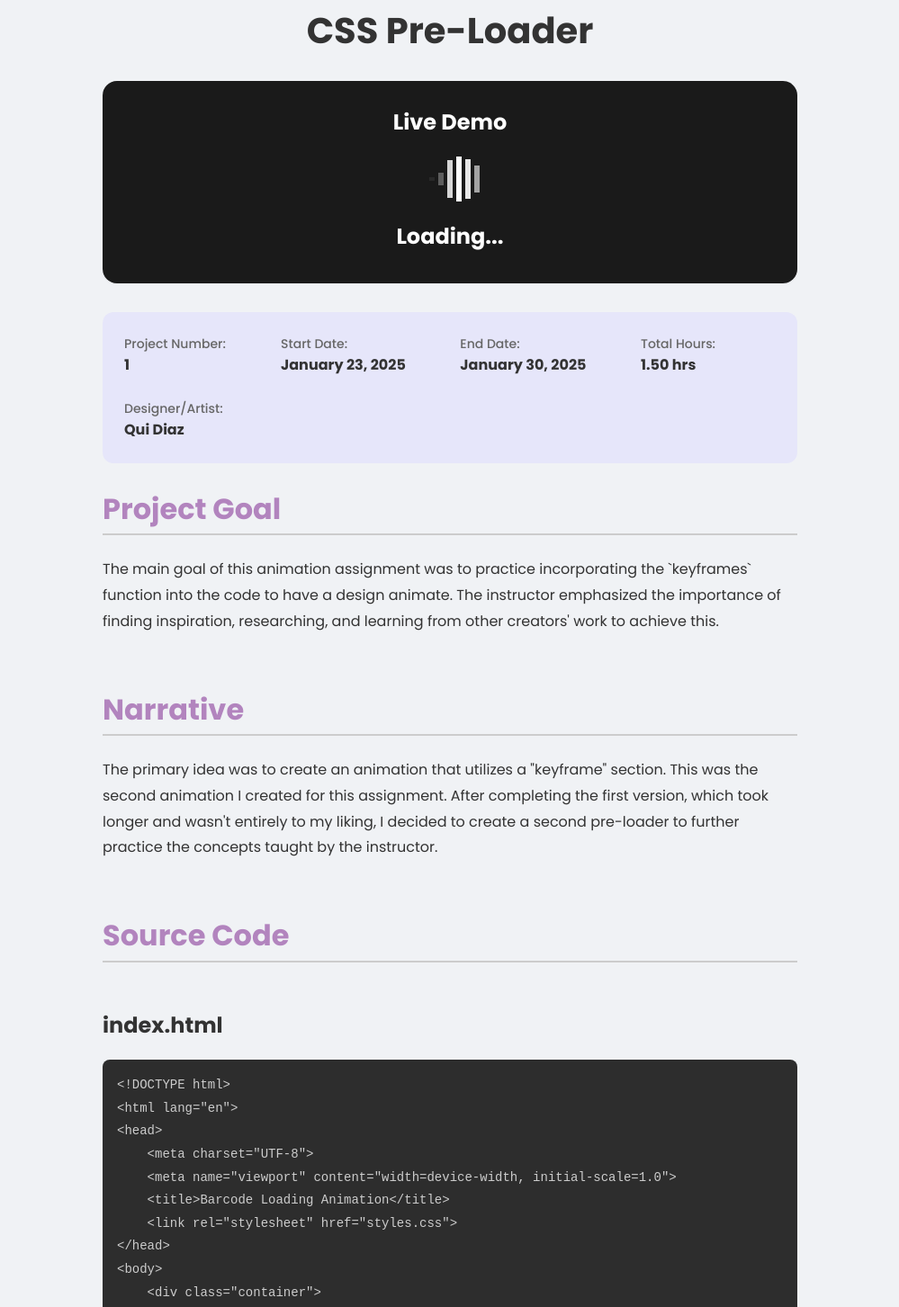
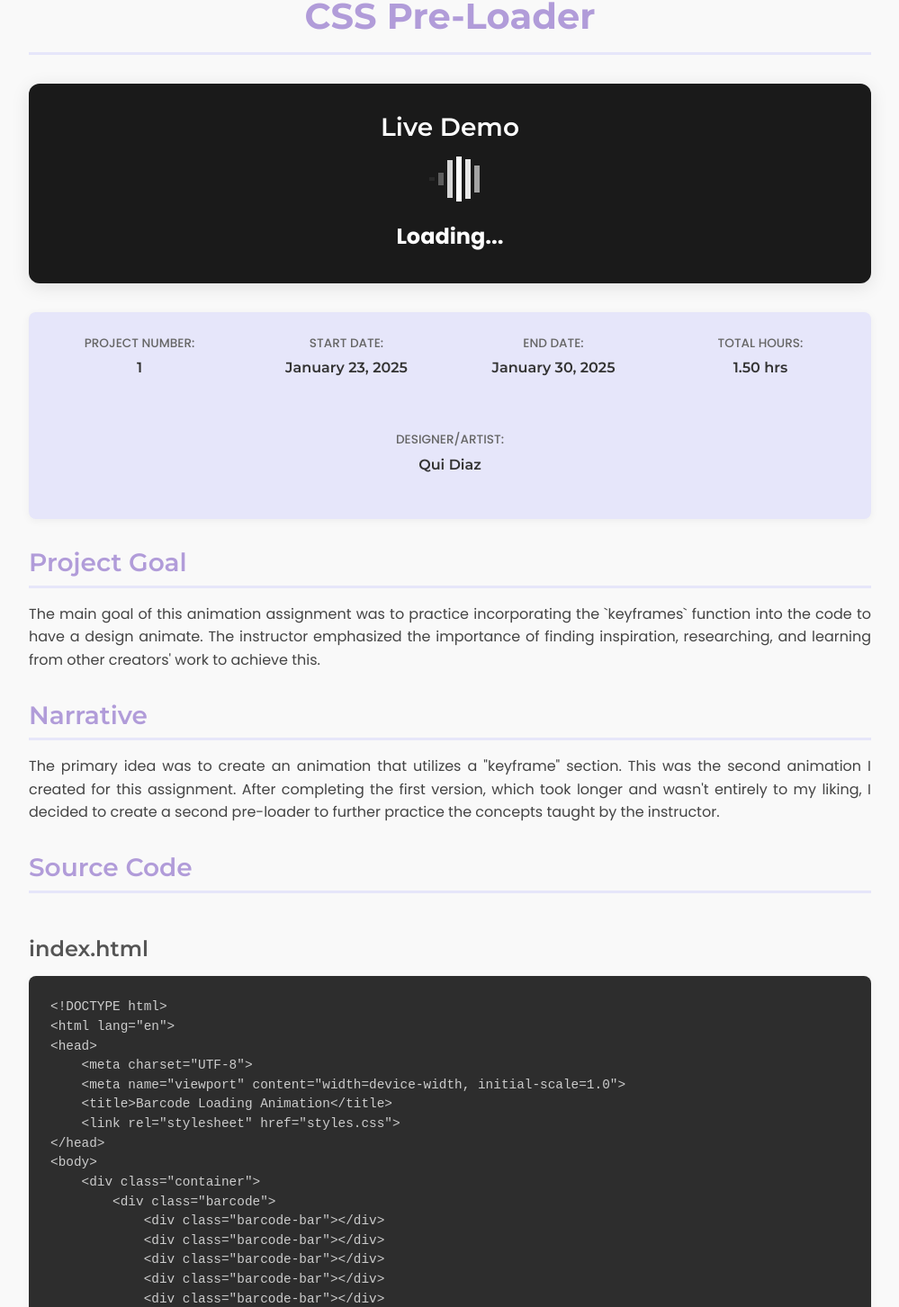
Before and after one commit to 5u2y/Summer-Portfolio, a React (Vite) app: page /projects/css-preloader in a window 1280 px wide. Shown: the part 136-1589 px from the top of the page at 90% size, without its empty margins (140-1139 px from the left). Built offline with nearby package versions, Linux system fonts and the light colour scheme.

Commit message:
Changed how the CSS Pre-Loader page looked like

```diff
--- a/src/pages/projects/CssPreloaderPage/CssPreloaderPage.module.css
+++ b/src/pages/projects/CssPreloaderPage/CssPreloaderPage.module.css
@@ -1,38 +1,49 @@
 /* src/pages/projects/CssPreloaderPage/CssPreloaderPage.module.css */
+@import url('https://fonts.googleapis.com/css2?family=Montserrat:wght@400;600;700&family=Poppins:wght@400;500&display=swap');
+
+/* Main page container styling from TermProjectPage */
 .projectPage {
-    max-width: 900px;
+    max-width: 1000px;
     margin: 0 auto;
-    /* Adjusting horizontal padding for better responsiveness */
-    padding: var(--spacing-xl) 5vw;
-    color: var(--color-text-primary);
+    padding: 2rem;
+    font-family: 'Montserrat', 'Poppins', sans-serif;
+    color: #333;
+    background-color: #f9f9f9;
+    border-radius: 12px;
+    box-shadow: 0 4px 20px rgba(0, 0, 0, 0.1);
+    line-height: 1.6;
 }
 
+/* Project title styling from TermProjectPage */
 .projectTitle {
-    font-size: var(--font-size-h1);
+    font-size: 2.5rem;
+    font-weight: 700;
+    color: #B19CD9; /* Soft purple */
     text-align: center;
-    /* Reduced bottom margin for a more compact title */
-    margin-bottom: var(--spacing-lg);
+    margin-bottom: 2rem;
+    border-bottom: 3px solid #E6E6FA;
+    padding-bottom: 1rem;
 }
 
-  /* Live Demo Section */
+/* Live Demo Section - Preserving the dark theme */
 .demoSection {
     text-align: center;
-    /* Reduced bottom margin to bring the next section closer */
-    margin-bottom: var(--spacing-lg);
-    /* Adjusted padding to make the section smaller and more proportional */
-    padding: var(--spacing-lg);
+    margin-bottom: 2rem;
+    padding: 2rem;
     background-color: #1a1a1a;
-    border-radius: var(--border-radius-lg);
-    box-shadow: var(--shadow-sm);
+    border-radius: 12px;
+    box-shadow: 0 4px 20px rgba(0, 0, 0, 0.1);
 }
 
 .demoTitle {
-    font-size: var(--font-size-h3);
+    font-family: 'Montserrat', sans-serif;
+    font-size: 1.75rem;
+    font-weight: 600;
     color: white;
-    margin-bottom: var(--spacing-md);
+    margin-bottom: 1rem;
 }
 
-  /* The actual barcode animation styles */
+/* The actual barcode animation styles - unchanged */
 .container {
     text-align: center;
     display: flex;
@@ -73,113 +84,122 @@
 }
 
 .loadingText {
+    font-family: 'Poppins', sans-serif;
     font-size: 24px;
     font-weight: bold;
     color: white;
 }
 
-  /* End of barcode animation styles */
-
+/* Project header styling from TermProjectPage */
 .projectHeader {
     display: flex;
     flex-wrap: wrap;
     justify-content: space-between;
-    gap: var(--spacing-md);
-    margin-bottom: var(--spacing-lg);
-    padding: var(--spacing-md);
-    border-radius: var(--border-radius-md);
-    background-color: var(--color-soft-lavender);
+    margin-bottom: 2rem;
+    background-color: #E6E6FA;
+    padding: 1rem;
+    border-radius: 8px;
+    box-shadow: 0 2px 10px rgba(0, 0, 0, 0.05);
+    gap: 1rem; /* Added gap for better spacing */
 }
 
 .headerItem {
-    flex: 1 1 auto;
-    min-width: 150px;
-    text-align: left;
+    flex: 1 1 180px;
+    padding: 0.5rem 1rem;
+    text-align: center;
 }
 
 .headerLabel {
-    font-weight: var(--font-weight-medium);
-    color: var(--color-text-secondary);
-    margin: 0;
-    font-size: var(--font-size-sm);
+    font-family: 'Poppins', sans-serif;
+    font-size: 0.85rem;
+    font-weight: 500;
+    color: #666;
+    margin-bottom: 0.25rem;
+    text-transform: uppercase;
 }
 
 .headerValue {
-    font-weight: var(--font-weight-bold);
-    margin: 0;
-    font-size: var(--font-size-body);
+    font-family: 'Montserrat', sans-serif;
+    font-size: 1rem;
+    font-weight: 600;
+    color: #333;
 }
 
+/* Project section styling from TermProjectPage */
 .projectSection {
-    margin-bottom: var(--spacing-xxl);
+    margin-bottom: 2rem;
 }
 
 .sectionTitle {
-    font-size: var(--font-size-h2);
-    color: var(--color-accent);
-    margin-bottom: var(--spacing-md);
-    border-bottom: 2px solid var(--color-border);
-    padding-bottom: var(--spacing-xs);
+    font-family: 'Montserrat', sans-serif;
+    font-size: 1.75rem;
+    font-weight: 600;
+    color: #B19CD9;
+    margin-bottom: 1rem;
+    padding-left: 0;
+    border-bottom: 3px solid #E6E6FA;
+    padding-bottom: 0.5rem;
 }
 
 .sectionText {
-    font-size: var(--font-size-body);
-    line-height: 1.8;
+    font-family: 'Poppins', sans-serif;
+    font-size: 1rem;
+    color: #444;
+    text-align: justify;
 }
 
-  /* Container to make code blocks stacked */
+/* Code block container - preserving dark theme */
 .codeFlexContainer {
     display: flex;
-    flex-direction: column; /* Changed to column to stack the blocks */
-    gap: var(--spacing-md);
+    flex-direction: column;
+    gap: 1.5rem;
 }
 
 .codeContainer {
-    flex: 1; /* Each code block takes up equal space */
-    margin-top: var(--spacing-lg);
-    margin-bottom: var(--spacing-lg);
+    flex: 1;
+    margin-top: 2rem;
+    margin-bottom: 2rem;
 }
 
 .codeTitle {
-    font-size: var(--font-size-h3);
-    color: var(--color-text-primary);
-    margin-bottom: var(--spacing-md);
+    font-family: 'Montserrat', sans-serif;
+    font-size: 1.5rem;
+    font-weight: 600;
+    color: #555;
+    margin-bottom: 1rem;
 }
 
 .codeBlock {
     background-color: #2d2d2d;
     color: #cccccc;
-    /* Reduced padding to make the block more compact */
-    padding: var(--spacing-sm);
-    border-radius: var(--border-radius-sm);
+    padding: 1.5rem;
+    border-radius: 8px;
+    box-shadow: 0 2px 8px rgba(0, 0, 0, 0.05);
     overflow-x: auto;
     white-space: pre;
-    /* Added min and max height to control block size */
     min-height: 200px;
     max-height: 400px;
+    font-size: 0.9rem;
+    line-height: 1.5;
+    font-family: 'Courier New', Courier, monospace;
 }
 
-  .codeText {
-    font-family: 'Courier New', Courier, monospace;
-    /* Reduced font size for the code text */
-    font-size: var(--font-size-sm);
-    line-height: 1.5;
+/* Responsive adjustments from TermProjectPage */
+@media (max-width: 768px) {
+    .projectPage {
+        padding: 1rem;
     }
-
-
-  /* Responsive adjustments */
-  @media (max-width: 768px) {
-    /* Smaller font sizes and more compact layout for mobile */
     .projectTitle {
-      font-size: var(--font-size-h2);
+        font-size: 2rem;
     }
-
-    .sectionTitle {
-      font-size: var(--font-size-h3);
-    }
-
     .projectHeader {
         flex-direction: column;
         text-align: center;
     }
+    .headerItem {
+        padding: 0.5rem;
     }
+    .sectionTitle {
+        font-size: 1.5rem;
+    }
+}
```
Lines whose indentation alone changed are shown as unchanged.
